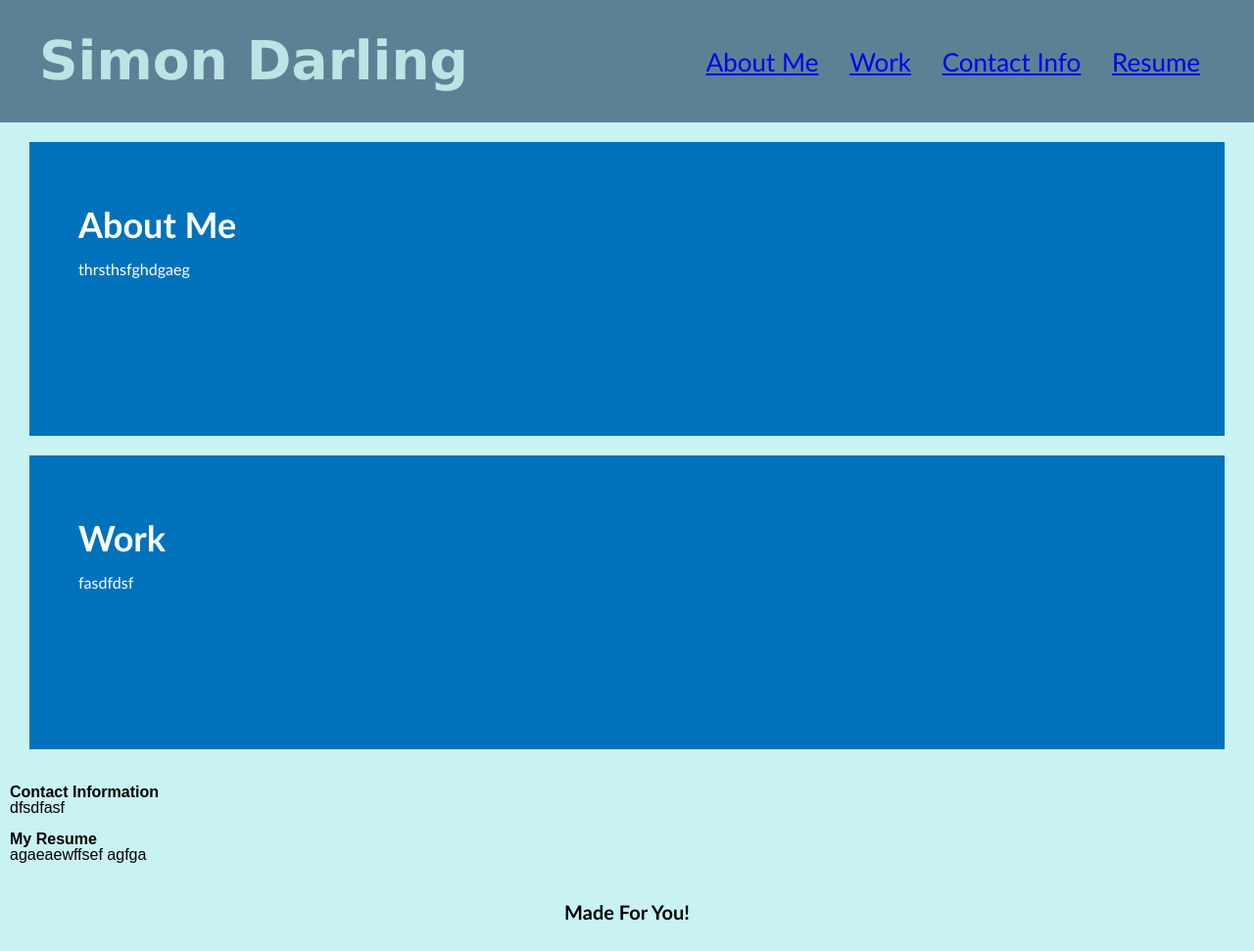
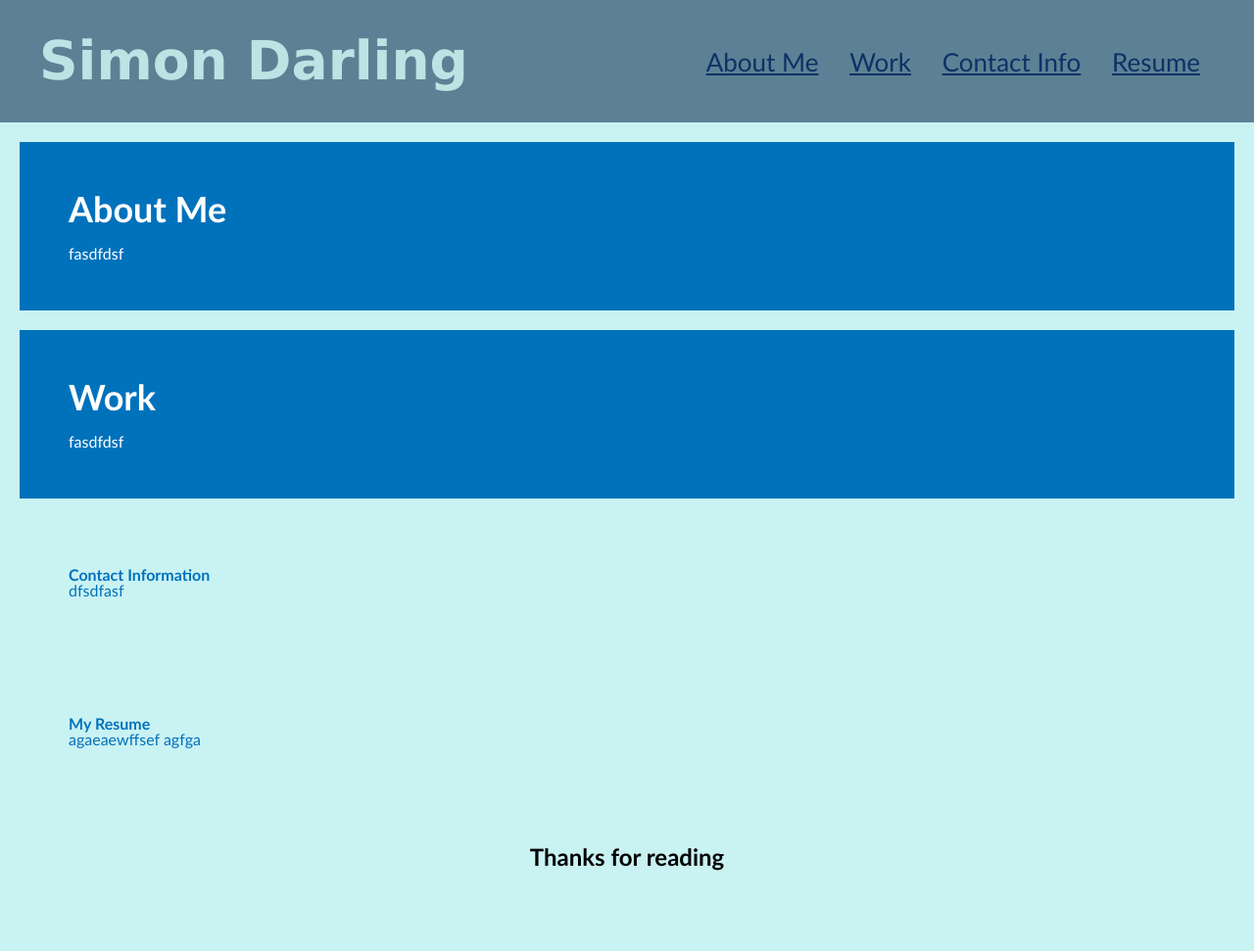
Before and after one commit to DarlingDC2/the-nth-child, a plain HTML site: page index.html in a window 1280 px wide. Shown: the whole page at 98% size. After the commit the page ends 917 px from the top, so only its background shows below. Drawn offline with Linux system fonts and the light colour scheme.

Commit message:
site-structure-adjust

```diff
--- a/assets/style.css
+++ b/assets/style.css
@@ -1,3 +1,4 @@
+
 body {
     background-color: #c9f2f3;
 }
@@ -22,32 +23,15 @@ body {
     float: right;
     font-family: 'Gill Sans', 'Gill Sans MT', Calibri, 'Trebuchet MS', sans-serif;
     font-size: 26px;
-  }
+}
 
-.header div ul {
-    list-style-type: none;
-  }
+a {
+    color: rgb(13, 49, 102); /*color: dark blue*/
+}
 
-  .header div ul li {
+.header div ul li {
     display: inline-block;
     margin-left: 25px;
-  }
-
-.contents {
-    margin: 10px;
-}
-
-.content {
-    margin: 20px;
-    padding: 50px;
-    height: 300px;
-    font-family: 'Gill Sans', 'Gill Sans MT', Calibri, 'Trebuchet MS', sans-serif;
-    background-color: #0072bb; /* color: blue; */
-    color: #ffffff; /* color: white; */
-}
-
-.content img {
-    max-height: 200px;
 }
 
 .content h2 {
@@ -55,34 +39,30 @@ body {
     font-size: 36px;
 }
 
-.benefits {
-    margin-right: 20px;
-    padding: 20px;
-    clear: both;
-    float: right;
-    width: 20%;
-    height: 100%;
+.contents {
+    margin: 20px;
+    padding: 50px;
+
     font-family: 'Gill Sans', 'Gill Sans MT', Calibri, 'Trebuchet MS', sans-serif;
-    background-color: #2589bd; /* color: blue; */
-}
-
-.benefit {
-    margin-bottom: 32px;
+    background-color: #0072bb;
     color: #ffffff; /* color: white; */
 }
 
-.benefit h3 {
-    margin-bottom: 10px;
-    text-align: center; /* color: white; */
+.contact {
+    margin: 20px;
+    padding: 50px;
+    font-family: 'Gill Sans', 'Gill Sans MT', Calibri, 'Trebuchet MS', sans-serif;
+    color: #0072bb; /* color: white; */
 }
 
-.benefit img {
-    display: inline-block;
-    margin: 10px;
-    max-width: 150px;
+
+.resume {
+    margin: 20px;
+    padding: 50px;
+    font-family: 'Gill Sans', 'Gill Sans MT', Calibri, 'Trebuchet MS', sans-serif;
+    color: #0072bb; /* color: white; */
 }
 
-  /* style rules for footer elements */
 .footer {
     padding: 30px;
     font-family: 'Trebuchet MS', 'Lucida Sans Unicode', 'Lucida Grande', 'Lucida Sans', Arial, sans-serif;
@@ -90,10 +70,10 @@ body {
 }
 
 .footer h2 {
-    font-size: 20px;
+    font-size: 24px;
 }
 
-@media screen and (max-width: 1030px) {
+/* @media screen and (max-width: 1030px) {
     .header h1 {
         font-size: 40px;
 
--- a/index.html
+++ b/index.html
@@ -1,4 +1,6 @@
-<!DOCTYPE html>
+<html>
+    <head>
+        <!DOCTYPE html>
 <html lang="en-us">
 
 <head>
@@ -33,22 +35,12 @@
 
 <body>
 
-    <div class="contents">
+    <div class="content">
 
         <section>
-            <div id="About" class="content">
-                <img src="./assets/images/search-engine-optimization.jpg" alt="" class="float-left" />
+            <div id="About" class="contents">
+                <img src="" alt="" class="float-right" />
                 <h2>About Me</h2>
-                <p>
-                    thrsthsfghdgaeg
-                </p>
-            </div>
-        </section>
-
-        <section>
-            <div id="Work" class="content">
-                <img src="./assets/images/online-reputation-management.jpg" alt="" class="float-right" />
-                <h2>Work</h2>
                 <p>
                     fasdfdsf
                 </p>
@@ -56,8 +48,20 @@
         </section>
 
         <section>
-            <div id="Contact" class="">
-                <img src="./assets/images/social-media-marketing.jpg" alt="" class="float-left" />
+            <div id="Work" class="contents">
+                <img src="" alt="" class="float-right" />
+                <h2>Work</h2>
+                <p>
+                    fasdfdsf
+                </p>
+            </div>
+        </section>
+    </div>
+
+    <div>
+        <section>
+            <div id="Contact" class="contact">
+                <img src="" alt="" class="float-left" />
                 <h2>Contact Information</h2>
                 <p>
                     dfsdfasf
@@ -65,9 +69,10 @@
             </div>
         </section>
 
-
-            <div id="Resume" class="">
-                <img src="./assets/imadsfasdges/social-media-marketing.jpg" alt="" class="float-left" />
+    </div>
+    <div>
+            <div id="Resume" class="resume">
+                <img src="" alt="" class="float-left" />
                 <h2>My Resume</h2>
                 <p>
                     agaeaewffsef agfga
@@ -113,7 +118,7 @@
 
     <footer>
         <div class="footer">
-            <h2>Made For You!</h2>
+            <h2>Thanks for reading</h2>
             <p>
             <!-- &copy; Simon-Services -->
             </p>
```
